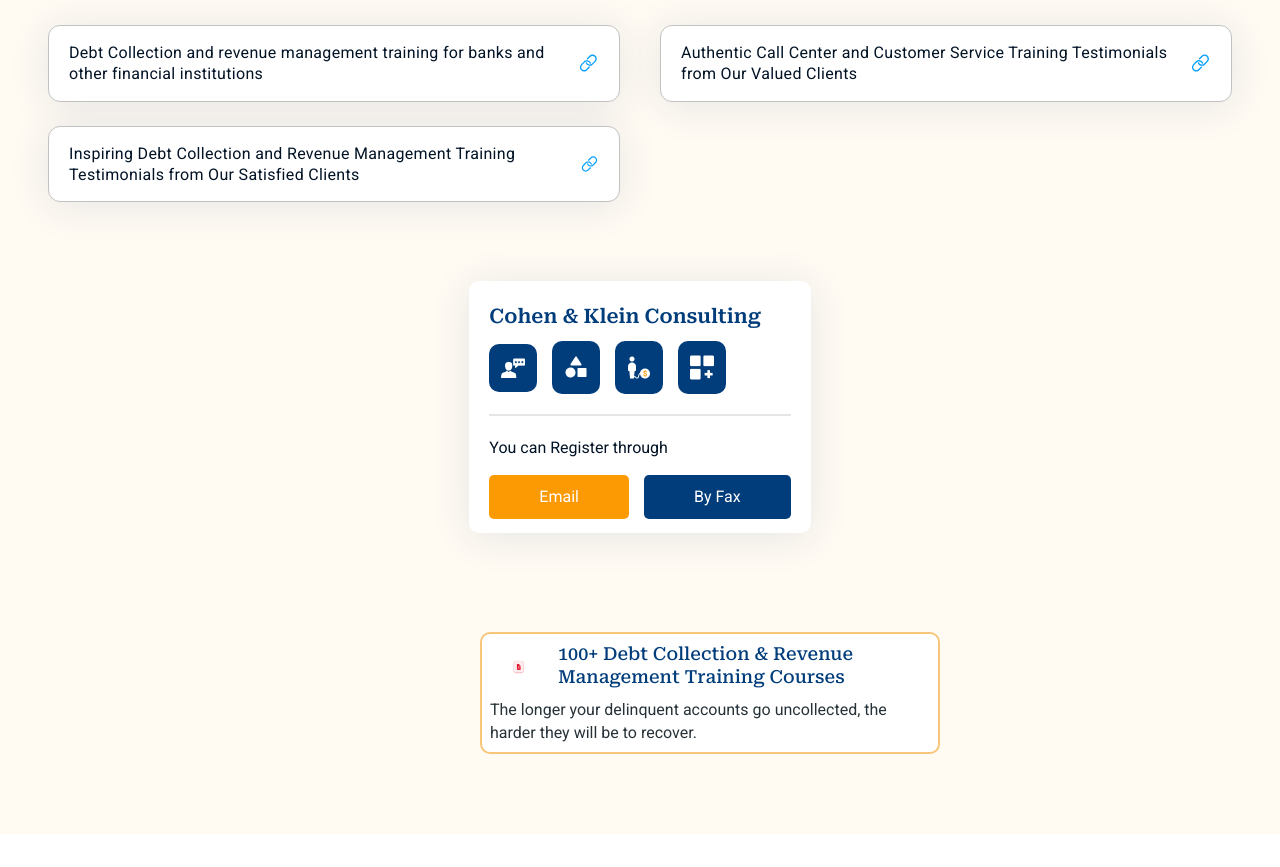
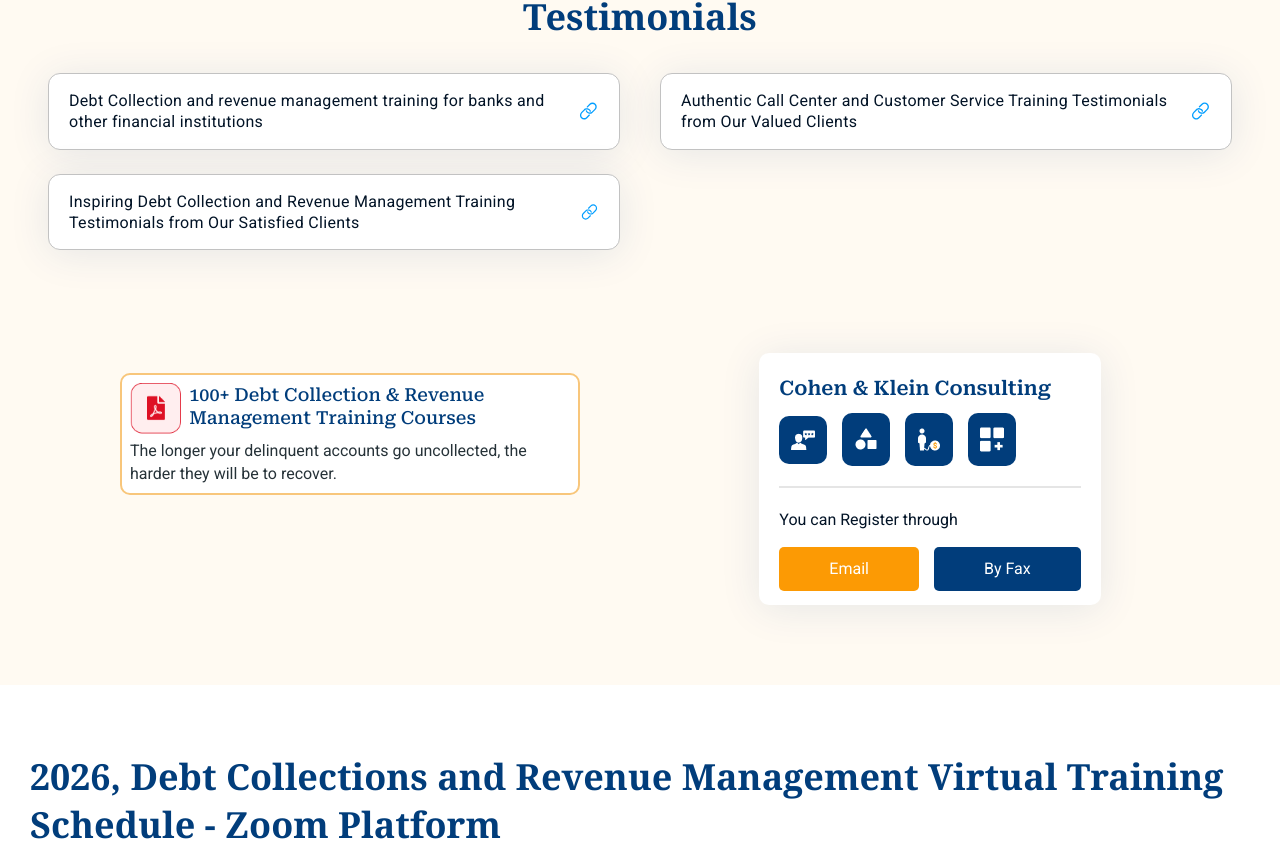
Before and after one commit to rishabh4614/cohenandklein, a React (Vite) app: page / in a window 1280 px wide. Shown: the part 933-1800 px from the top of the page. Built offline with nearby package versions, Linux system fonts and the light colour scheme; the HTML template or start-up script is replaced by a standard one.

Commit message:
4th testimonial added

```diff
--- a/src/Components/Explore/Explore.jsx
+++ b/src/Components/Explore/Explore.jsx
@@ -37,14 +37,15 @@
         </div>
       </div>
       <div className="py-[70px]">
-        <div className="grid grid-cols-1 sm:grid-cols-2 lg:grid-cols-3 md:gap-11 gap-6 justify-center">
+        <div className="grid grid-cols-1 sm:grid-cols-2 lg:grid-cols-4 gap-6 justify-center">
+
           {ExploreCardData.map((data, index) => (
             <div
               key={index}
-              className="max-w-[510px] w-full rounded-lg overflow-hidden drop-shadow-[0_0_40px_rgba(1,61,123,0.1)] bg-white p-[20px] cursor-pointer"
+              className="max-w-[410px] w-full rounded-lg overflow-hidden drop-shadow-[0_0_40px_rgba(1,61,123,0.1)] bg-white p-[20px] cursor-pointer"
               onClick={() => handleCardClick(index, data.videoUrl)}
             >
-              <div className="relative">
+              <div className="relative flex items-center justify-center h-[200px] bg-[#fff1f1] rounded-xl">
                 {/* Icon */}
                 {/* <img
                   src={data.icon}
@@ -70,19 +71,21 @@
                 <img
                   src={data.image}
                   // alt="Card Image"
-                  className="w-full h-[265px] object-cover rounded-2xl"
+                  className="w-[80px] h-[100px] object-contain"
+
                 />
               </div>
 
               {/* Card Content */}
-              <div className="pt-[20px] flex flex-col gap-[15px]">
-                <h2 className="text-[20px] font-semibold text-primary tracking-[.2px]">
-                  {data.title}
-                </h2>
-                <p className="text-[#021326] text-base pb-[20px]">
-                  {data.desc}
-                </p>
-              </div>
+             <div className="pt-4 flex flex-col gap-3">
+            <h2 className="text-[18px] font-semibold text-primary">
+              {data.title}
+            </h2>
+            <p className="text-[#021326] text-sm">
+              {data.desc}
+            </p>
+          </div>
+
             </div>
           ))}
         </div>
--- a/src/Components/Testimonial/Testimonial.jsx
+++ b/src/Components/Testimonial/Testimonial.jsx
@@ -11,7 +11,7 @@
       <div className="z-10">
         <div className="px-4 sm:px-6 lg:px-12">
           <div className="font-serif lg:text-[36px] sm:text-2xl text-base text-center text-primary font-semibold mb-8">
-            Some Debt Collections & Revenue Management Testimonials
+            Some Recent Debt Collections & Revenue Management Testimonials
           </div>
 
           <div className="flex flex-col lg:flex-row gap-10">
@@ -59,112 +59,27 @@
         </div>
       </div>
 
-      {/* <div className="items-center">
-        <div className="relative">
-          <img
-            src={images.dotes}
-            alt=""
-            className="absolute top-[26px] lg:left-0 left-0"
-          />
-          <img
-            src={images.orangecircle}
-            alt=""
-            className="sm:block hidden absolute top-[128px] lg:left-[125px] right-[125px] z-0 max-w-[370px]"
-          />
-        </div>
-
-        <div className="flex justify-center">
-          <div className="relative z-10 mt-[79px]">
-            <div className="bg-white shadow-[0_4px_40px_rgba(1,61,123,0.10)] max-w-[345px] h-[252px] p-[20px] flex flex-col  rounded-[10px]">
-              <div className="pb-[20px] border-b-[2px] border-[rgba(0,0,0,0.1)]">
-                <h3 className="text-primary text-[20px] font-semibold roboto-serif-font pb-[10px]">
-                  Cohen & Klein Consulting
-                </h3>
-                <div className="flex items-center gap-[15px]">
-                  <img
-                    src={icons.many}
-                    alt=""
-                    className="px-[12px] py-[14px] bg-primary rounded-[10px]"
-                  />
-                  <img
-                    src={icons.sixytythree}
-                    alt=""
-                    className="px-[12px] py-[14px] bg-primary rounded-[10px]"
-                  />
-                  <img
-                    src={icons.img34}
-                    alt=""
-                    className="px-[12px] py-[14px] bg-primary rounded-[10px]"
-                  />
-                  <img
-                    src={icons.thousand}
-                    alt=""
-                    className="px-[12px] py-[14px] bg-primary rounded-[10px]"
-                  />
-                </div>
-              </div>
-
-              <div className="mt-[20px]">
-                <p className="text-[#021326]">You can Register through</p>
-                <div className="flex gap-[15px] mt-[15px]">
-                  <Link to="/registration?method=email">
-                    <button className="px-[50px] py-[10px] bg-secondary rounded-[5px] text-white cursor-pointer">
-                      Email
-                    </button>
-                  </Link>
-                  <Link to="/registration?method=fax">
-                    <button className="px-[50px] py-[10px] bg-primary rounded-[5px] text-white cursor-pointer">
-                      By Fax
-                    </button>
-                  </Link>
-                </div>
-              </div>
-            </div>
-
-          </div>
-        </div>
-
-        <div className="flex justify-center md:justify-end lg:justify-center 2xl:ml-30 lg:ml-20 ">
+      <div className="flex xl:flex-row flex-col mt-6 gap-10 md:px-15 justify-between items-start">
+        <div className="flex justify-start">
           <div
-            className="flex flex-col relative z-10 bg-white border-[2px] rounded-[10px] border-[#f8c67b] 2xl:p-3 lg:p-2 sm:p-4 p-2.5 gap-1 2xl:max-w-[510px] max-w-[460px]  sm:mt-[99px] mt-10 lg:ml-[60px] items-center cursor-pointer"
+            className="flex flex-col relative z-10 bg-white border-[2px] rounded-[10px] border-[#f8c67b] 2xl:p-3 lg:p-2 sm:p-4 p-2.5 gap-1 2xl:max-w-[510px] max-w-[460px] sm:mt-[99px] mt-10 lg:ml-[60px] items-center cursor-pointer"
             onClick={() => window.open(CoursePdf.debtcollectionpdf, "_blank")}
           >
             <div className="flex gap-x-2">
               <img src={images.pdf} alt="" className="max-w-15 h-13 m-auto" />
-              <h6 className="text-primary leading-[23px] font-medium roboto-serif-font 2xl:text-[22px]  sm:text-lg text-base">
+              <h6 className="text-primary leading-[23px] font-medium roboto-serif-font 2xl:text-[22px] sm:text-lg text-base">
                 100+ Debt Collection & Revenue Management Training Courses
               </h6>
             </div>
-            <div>
-              <p className="text-smallclr roboto 2xl:text-lg text-sm sm:text-base leading-[23px]">
-                The longer your delinquent accounts go uncollected, the harder
-                they will be to recover.
-              </p>
-            </div>
+
+            <p className="text-smallclr roboto 2xl:text-lg text-sm sm:text-base leading-[23px]">
+              The longer your delinquent accounts go uncollected, the harder
+              they will be to recover.
+            </p>
           </div>
         </div>
-      </div> */}
 
-      <div className="w-full relative flex flex-col items-center">
-        {/* ===== TOP SECTION (CIRCLE + CARD STACKED) ===== */}
-        <div className="relative w-full flex justify-center items-center">
-          {/* Background shapes */}
-
-           {/* <div className="absolute flex justify-center items-center z-0">
-            <img
-              src={images.dotes}
-              alt=""
-              className="absolute -top-10 left-1/2 -translate-x-1/2"
-            />
-
-            <img
-              src={images.orangecircle}
-              alt=""
-              className="hidden sm:block max-w-[370px]"
-            />
-          </div> */}
-
-          {/* Foreground card */}
+        <div className="flex justify-center w-full xl:w-1/2">
           <div className="relative z-10 mt-[79px]">
             <div className="bg-white shadow-[0_4px_40px_rgba(1,61,123,0.10)] max-w-[345px] h-[252px] p-[20px] flex flex-col rounded-[10px]">
               <div className="pb-[20px] border-b-[2px] border-[rgba(0,0,0,0.1)]">
@@ -214,26 +129,6 @@
             </div>
           </div>
         </div>
-
-        {/* ===== SECOND BOX (UNCHANGED) ===== */}
-        <div className="flex justify-center md:justify-end lg:justify-center 2xl:ml-30 lg:ml-20">
-          <div
-            className="flex flex-col relative z-10 bg-white border-[2px] rounded-[10px] border-[#f8c67b] 2xl:p-3 lg:p-2 sm:p-4 p-2.5 gap-1 2xl:max-w-[510px] max-w-[460px] sm:mt-[99px] mt-10 lg:ml-[60px] items-center cursor-pointer"
-            onClick={() => window.open(CoursePdf.debtcollectionpdf, "_blank")}
-          >
-            <div className="flex gap-x-2">
-              <img src={images.pdf} alt="" className="max-w-15 h-13 m-auto" />
-              <h6 className="text-primary leading-[23px] font-medium roboto-serif-font 2xl:text-[22px] sm:text-lg text-base">
-                100+ Debt Collection & Revenue Management Training Courses
-              </h6>
-            </div>
-
-            <p className="text-smallclr roboto 2xl:text-lg text-sm sm:text-base leading-[23px]">
-              The longer your delinquent accounts go uncollected, the harder
-              they will be to recover.
-            </p>
-          </div>
-        </div>
       </div>
     </div>
   );
--- a/src/data.js
+++ b/src/data.js
@@ -41,6 +41,14 @@
     icon: images.cardicon1,
     image: images.pdf,
     title: "ZOOM TESTIMONIALS VIRTUAL (ONLINE) TRAINING COMPLETED Office of the Tax Commissioner, Bermuda Government, Bermuda",
+    desc: "",
+  },
+  {
+    id: 4,
+    videoUrl: CoursePdf.debtcolltraining, // Make sure this is a direct PDF URL
+    icon: images.cardicon1,
+    image: images.pdf,
+    title: "Debt Collections and Strategies Techniques for Banks and Other Financial Institutions",
     desc: "",
   },
   // {
```
Also changed, not shown: src/assets/Images/pdf.png.
